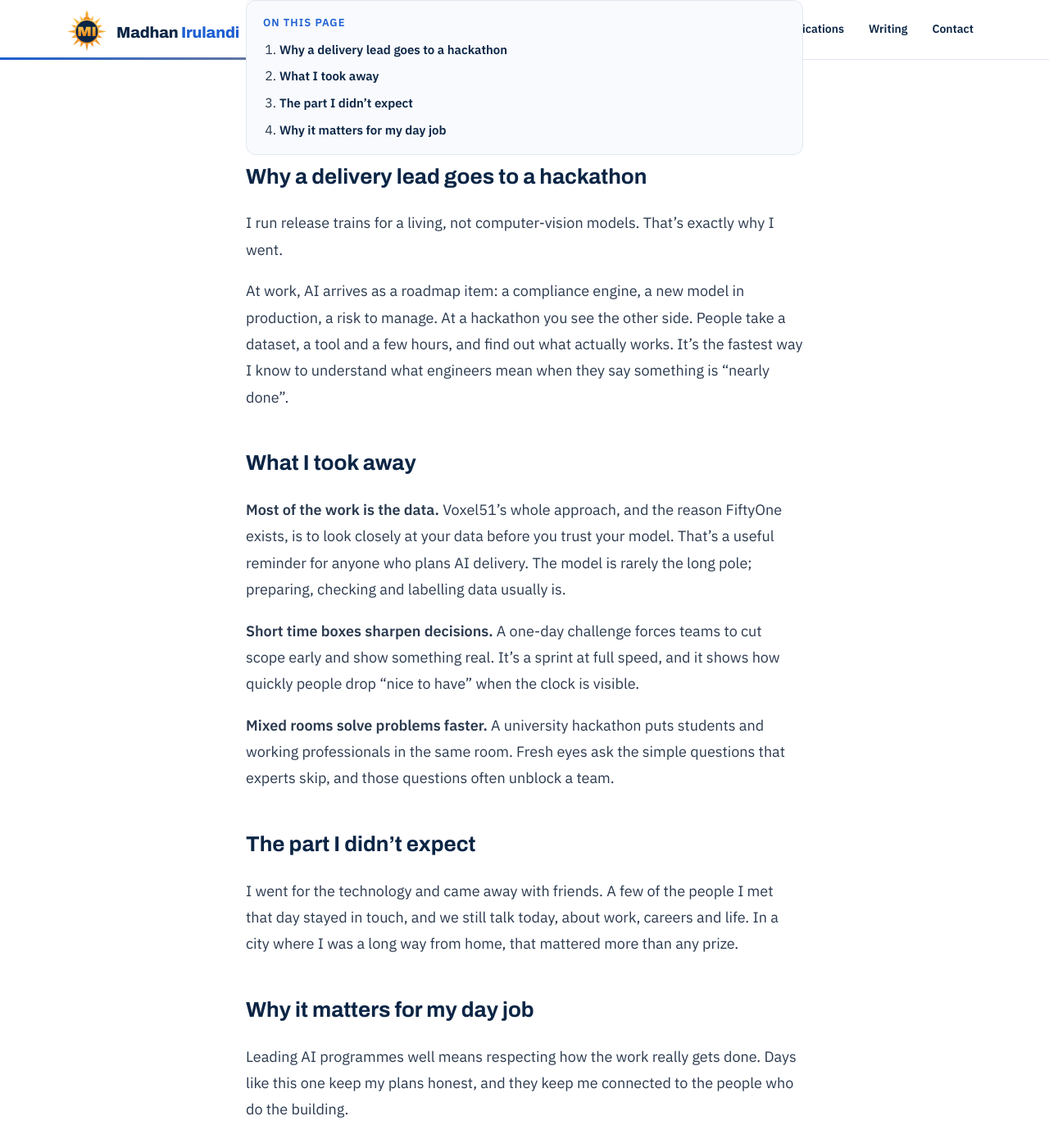
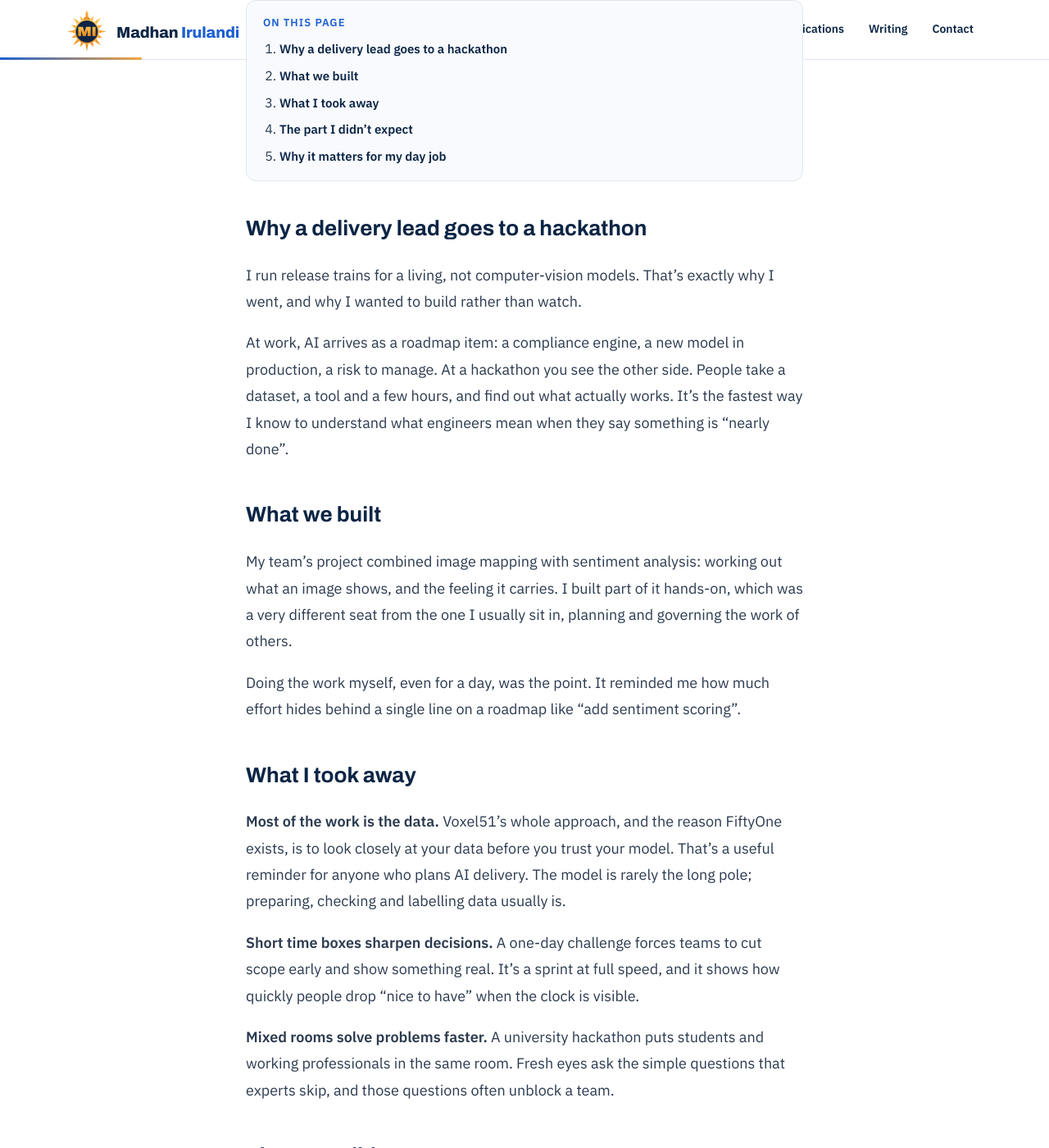
Before and after one commit to Madhan-I/Madhan-I.github.io, a Jekyll site: the page built from _posts/2026-04-14-visual-ai-hackathon-northeastern.md, in a window 1280 px wide and 1400 px high, scrolled down 746 px. Shown: the whole window at 82% size. Built offline with Jekyll 4.4.1, drawn with Linux system fonts in a browser that asks for light colours; our own code applies the rules of GitHub Pages for plain Markdown files; some of the changed text lies outside the part shown.

Commit message:
Visual AI Hackathon: image mapping and sentiment analysis project
Co-Authored-By: Claude Opus 5.5 <noreply@anthropic.com>
Claude-Session: https://claude.ai/code/session_01MFRrTt7LBDdX57m85KHNGp

```diff
--- a/_data/profile.yml
+++ b/_data/profile.yml
@@ -295,7 +295,7 @@ events:
     what: Took part at the Boston site of Mendix's 36-hour global "Low-Code for Good" hackathon, where teams built low-code apps for nonprofits
     when: Sep 2022
   - who: Visual AI Hackathon · Northeastern University
-    what: Joined Voxel51's in-person computer vision hackathon on Northeastern's Boston campus
+    what: Built part of a team project combining image mapping with sentiment analysis, at Voxel51's computer vision hackathon on Northeastern's Boston campus
     when: Mar 2025
   - who: Solve at MIT 2023
     what: Attended the public opening plenary of MIT Solve's annual event on technology for social impact, with MIT President Sally Kornbluth, at Kresge Auditorium
--- a/_posts/2026-04-14-visual-ai-hackathon-northeastern.md
+++ b/_posts/2026-04-14-visual-ai-hackathon-northeastern.md
@@ -1,7 +1,7 @@
 ---
 title: "A Friday at a visual AI hackathon"
 teaser: "What a delivery lead takes away from a room full of builders"
-summary: Taking part in Voxel51's Visual AI Hackathon at Northeastern University in March 2025, and the friendships that came out of it.
+summary: Building part of an image mapping and sentiment analysis project at Voxel51's Visual AI Hackathon at Northeastern University in March 2025, and the friendships that came out of it.
 retro: "A look back at March 2025, published here when this site launched in 2026."
 tags: [AI, Hackathons, Community]
 ---
@@ -10,9 +10,15 @@ On 21 March 2025 I spent the day at Northeastern University in Boston, at one of
 
 ## Why a delivery lead goes to a hackathon
 
-I run release trains for a living, not computer-vision models. That's exactly why I went.
+I run release trains for a living, not computer-vision models. That's exactly why I went, and why I wanted to build rather than watch.
 
 At work, AI arrives as a roadmap item: a compliance engine, a new model in production, a risk to manage. At a hackathon you see the other side. People take a dataset, a tool and a few hours, and find out what actually works. It's the fastest way I know to understand what engineers mean when they say something is "nearly done".
+
+## What we built
+
+My team's project combined image mapping with sentiment analysis: working out what an image shows, and the feeling it carries. I built part of it hands-on, which was a very different seat from the one I usually sit in, planning and governing the work of others.
+
+Doing the work myself, even for a day, was the point. It reminded me how much effort hides behind a single line on a roadmap like "add sentiment scoring".
 
 ## What I took away
 
```
